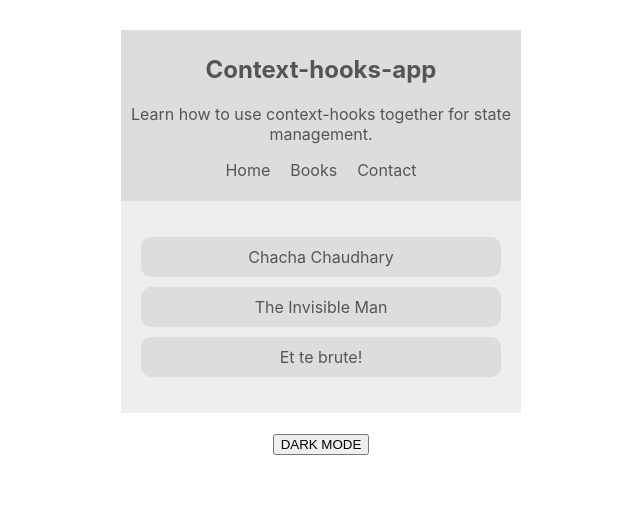
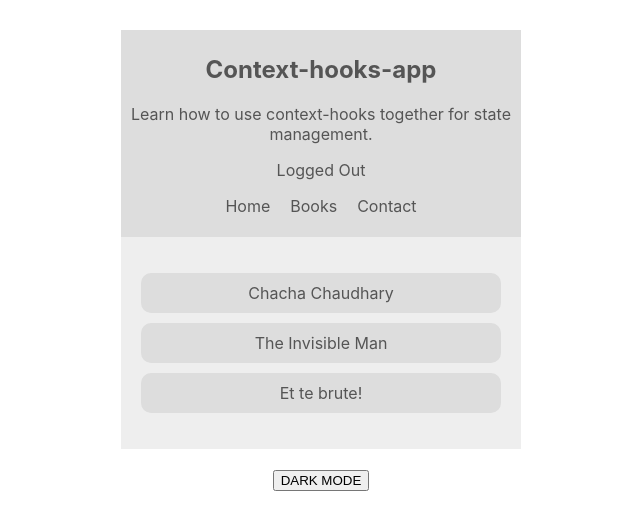
Before and after one commit to SectumSempraAS/context-hooks-app, a React (Create React App) app: page / in a window 1280 px wide. Shown: the top 530 px of the page, without its empty margins (319-959 px from the left). Built offline with nearby package versions, Linux system fonts and the light colour scheme.

Commit message:
Feat:   -using multiple contexts in a component

```diff
--- a/src/App.js
+++ b/src/App.js
@@ -3,15 +3,18 @@ import NavigationBar from "./components/NavigationBar";
 import BookList from "./components/BookList";
 import ThemesProvider from "./contexts/Themes";
 import ToggleTheme from "./components/ToggleTheme";
+import AuthContextProvider from "./contexts/AuthContext";
 
 function App() {
   return (
     <div className="App">
-      <ThemesProvider>
-          <NavigationBar/>
-          <BookList/>
-          <ToggleTheme/>
-      </ThemesProvider>
+        <AuthContextProvider>
+            <ThemesProvider>
+              <NavigationBar/>
+              <BookList/>
+              <ToggleTheme/>
+            </ThemesProvider>
+        </AuthContextProvider>
     </div>
   );
 }
--- a/src/components/NavigationBar.js
+++ b/src/components/NavigationBar.js
@@ -1,12 +1,16 @@
 import React, {Component} from 'react';
 import {Themes} from "../contexts/Themes";
+import {AuthContext} from "../contexts/AuthContext";
 
 class NavigationBar extends Component {
-    static contextType = Themes;
     render(){
-        console.log(this.context);
+        return(
+            <AuthContext.Consumer>{ (authContext) => (
+                <Themes.Consumer>{(themeContext) => {
+                    const {isAuthenticated, toggleAuth} = authContext;
+                    console.log(toggleAuth);
                     const {isLightTheme, lightProps, darkProps}
-                                            = this.context;
+                        = themeContext;
                     const chosenTheme = isLightTheme ? lightProps : darkProps;
                     return(
                         <nav style={{color : chosenTheme.textColor,
@@ -14,12 +18,18 @@ class NavigationBar extends Component {
                             <h1>Context-hooks-app</h1>
                             <p>Learn how to use context-hooks together for
                                 state management.</p>
+                            <div onClick={toggleAuth}>
+                                {isAuthenticated ? 'Logged In' : 'Logged Out'}
+                            </div>
                             <ul>
                                 <li>Home</li>
                                 <li>Books</li>
                                 <li>Contact</li>
                             </ul>
                         </nav>
+                    )
+                }}</Themes.Consumer>
+            )}</AuthContext.Consumer>
         );
     }
 }
--- /dev/null
+++ b/src/contexts/AuthContext.js
@@ -0,0 +1,32 @@
+import React, {Component, createContext} from 'react';
+
+export const AuthContext = createContext();
+
+class AuthContextProvider extends Component {
+    state = {
+        isAuthenticated : false,
+    }
+    toggleAuthentication = () => {
+        this.setState( prevState => {
+            return {isAuthenticated: !prevState.isAuthenticated}
+        })
+    }
+
+    // Alternative way of writing this
+    // toggleAuthentication = () => {
+    //     this.setState(prevState => {
+    //         return {isAuthenticated : !prevState.isAuthenticated}
+    //     })
+    // }
+
+    render(){
+        return(
+            <AuthContext.Provider value={{...this.state,
+                toggleAuth : this.toggleAuthentication}}>
+                {this.props.children}
+            </AuthContext.Provider>
+        )
+    }
+}
+
+export default AuthContextProvider;
```
Lines whose indentation alone changed are shown as unchanged.
